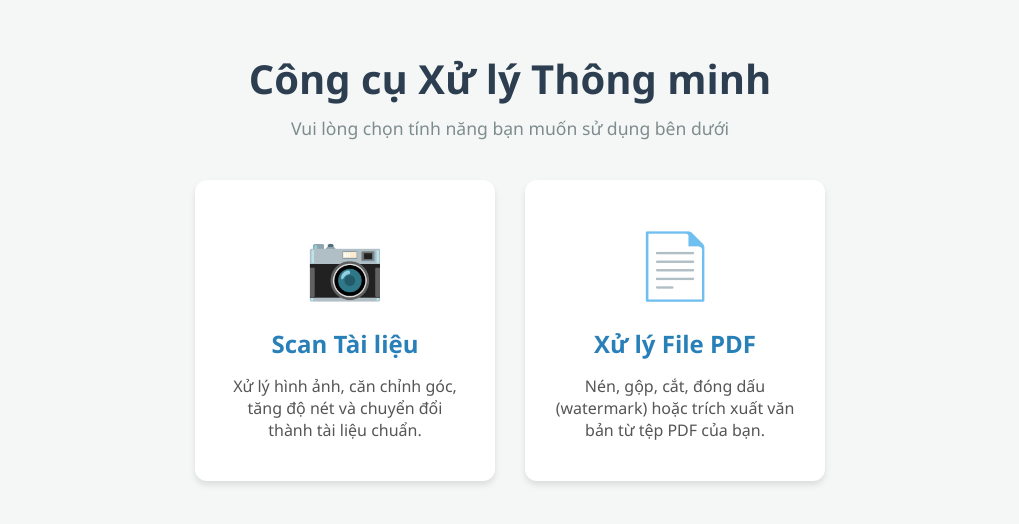
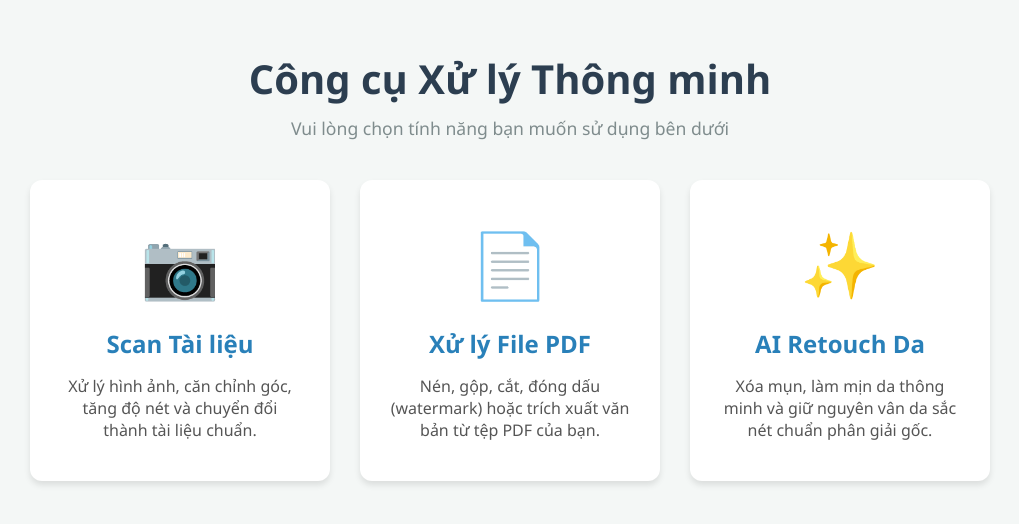
Before and after one commit to dinhhuong236/ScanDocument, a website: page index.html in a window 1280 px wide. Shown: the part 134-658 px from the top of the page, without its empty margins (130-1149 px from the left). Drawn offline with Linux system fonts and the light colour scheme.

Commit message:
Update title and add AI Retouch section

```diff
--- a/index.html
+++ b/index.html
@@ -3,7 +3,7 @@
 <head>
     <meta charset="UTF-8">
     <meta name="viewport" content="width=device-width, initial-scale=1.0">
-    <title>Hệ thống Xử lý Tài liệu</title>
+    <title>Hệ thống Xử lý Thông minh</title>
     <style>
         /* Đặt lại lề và font chữ cơ bản */
         * {
@@ -24,7 +24,7 @@
 
         .container {
             text-align: center;
-            max-width: 800px;
+            max-width: 1000px;
             padding: 20px;
         }
 
@@ -34,7 +34,7 @@
             margin-bottom: 10px;
         }
 
-        .container p {
+        .container > p {
             font-size: 1.1rem;
             color: #7f8c8d;
             margin-bottom: 40px;
@@ -105,6 +105,12 @@
                 <h2>Xử lý File PDF</h2>
                 <p>Nén, gộp, cắt, đóng dấu (watermark) hoặc trích xuất văn bản từ tệp PDF của bạn.</p>
             </a>
+
+            <a href="skin_retouch.html" class="card">
+                <div class="card-icon">✨</div>
+                <h2>AI Retouch Da</h2>
+                <p>Xóa mụn, làm mịn da thông minh và giữ nguyên vân da sắc nét chuẩn phân giải gốc.</p>
+            </a>
         </div>
     </div>
 
```
